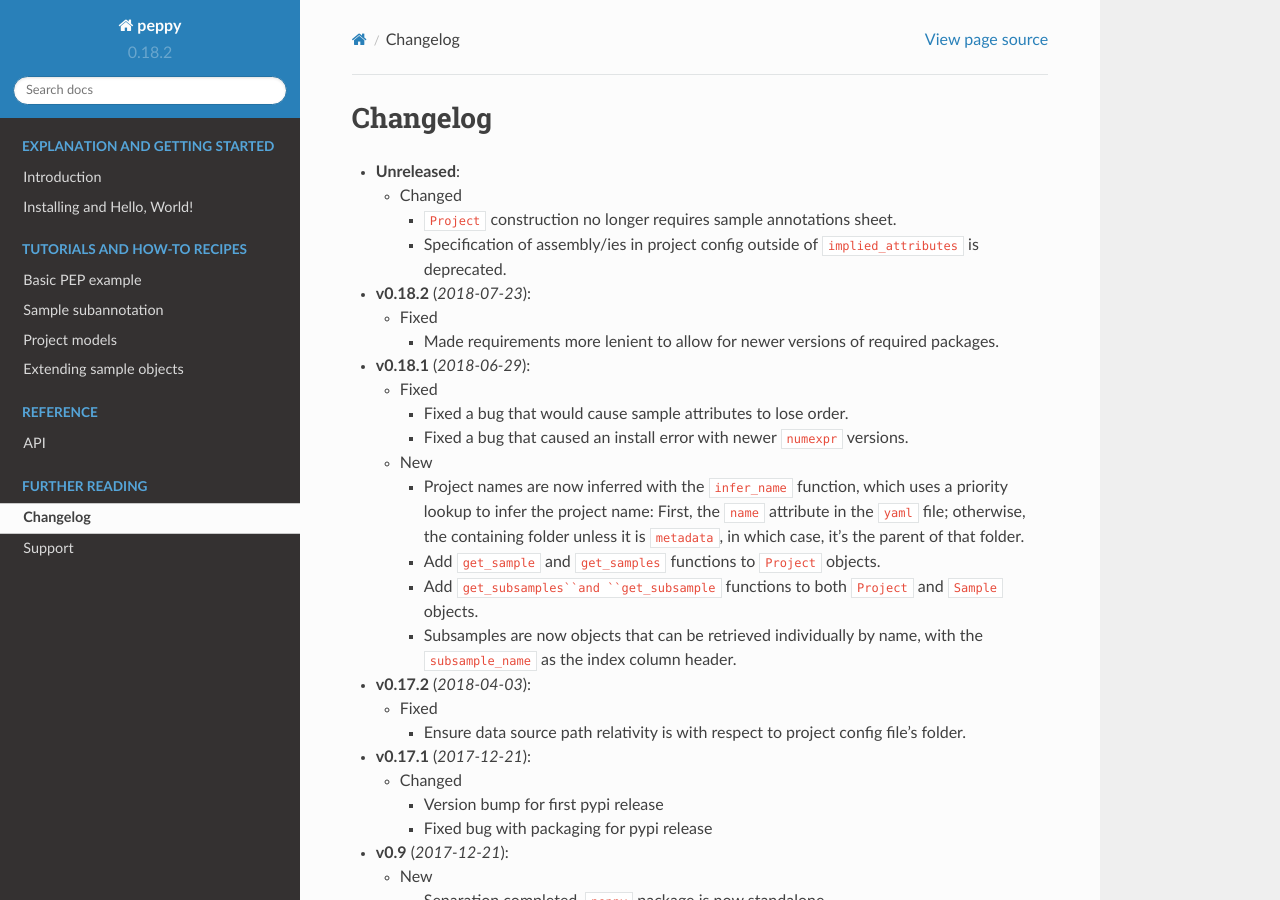
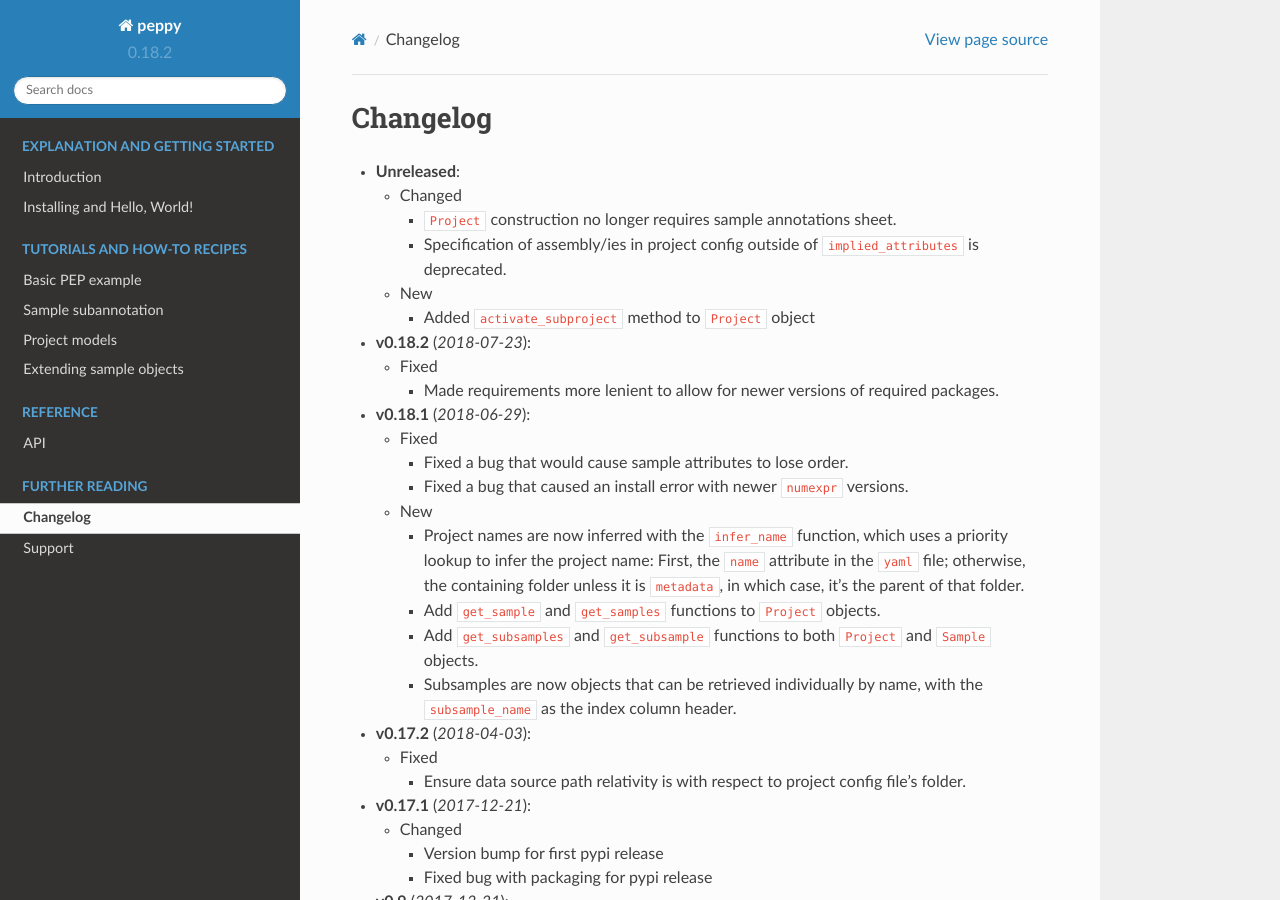
Before and after one commit to pepkit/peppy, a Sphinx documentation site: the page built from doc/source/changelog.rst, in a window 1280 px wide and 900 px high. Built offline with Sphinx 7.4.7 and the Read the Docs theme 2.0.0, drawn with Linux system fonts in a browser that asks for light colours; pages that are not in the unit, such as notebooks, are missing from menus.

Commit message:
Update changelog.rst

```diff
--- a/doc/source/changelog.rst
+++ b/doc/source/changelog.rst
@@ -8,6 +8,10 @@ Changelog
     - ``Project`` construction no longer requires sample annotations sheet.
 
     - Specification of assembly/ies in project config outside of ``implied_attributes``  is deprecated.
+
+  - New
+
+    - Added ``activate_subproject`` method to ``Project`` object
 
 
 - **v0.18.2** (*2018-07-23*):
@@ -31,7 +35,7 @@ Changelog
 
     - Add ``get_sample`` and ``get_samples`` functions to ``Project`` objects.
 
-    - Add ``get_subsamples``and ``get_subsample`` functions to both ``Project`` and ``Sample`` objects.
+    - Add ``get_subsamples`` and ``get_subsample`` functions to both ``Project`` and ``Sample`` objects.
 
     - Subsamples are now objects that can be retrieved individually by name, with the ``subsample_name`` as the index column header.
 
```
